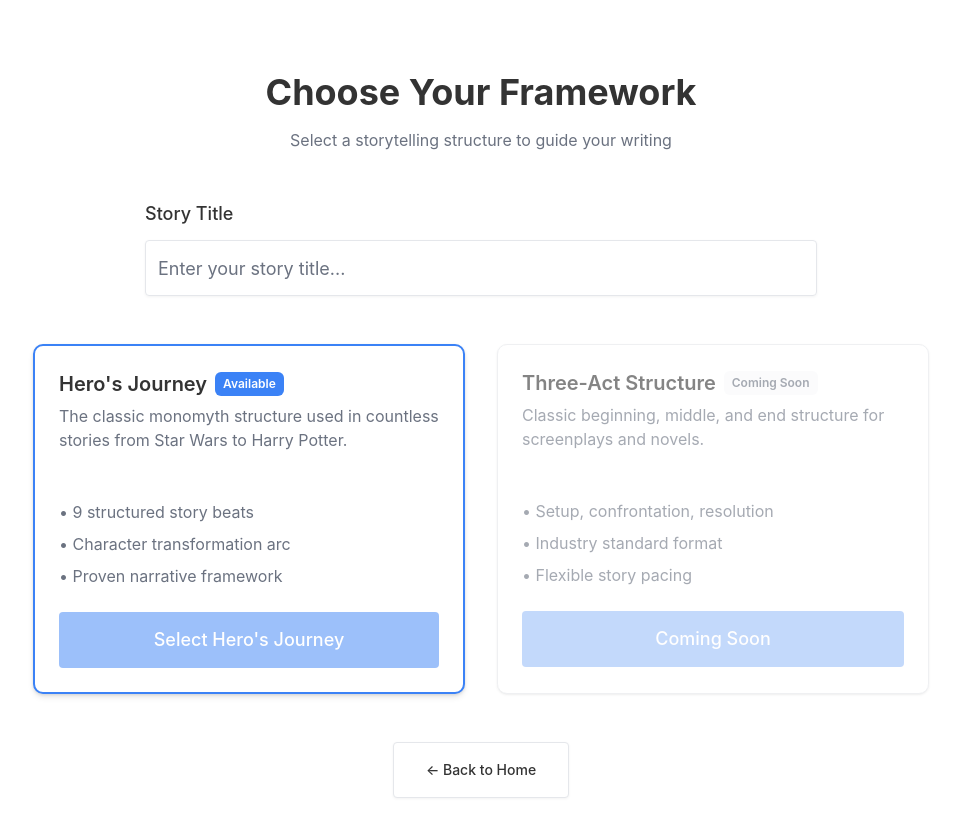
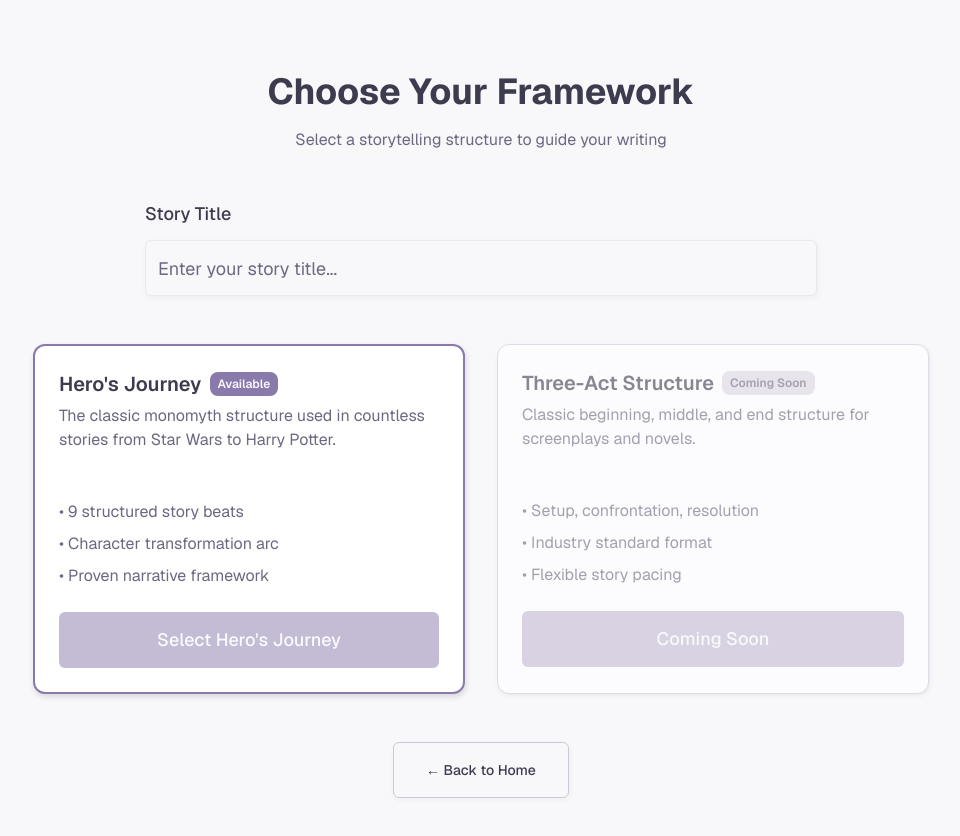
Before and after one commit to MongiLearnsToCode/storycrat, a Next.js app: page /framework in a window 1280 px wide. Shown: the top 836 px of the page, without its empty margins (159-1119 px from the left). Built offline with nearby package versions, Linux system fonts and the light colour scheme; no server answers.

Commit message:
Apply Amethyst Haze theme and improve export UI
- Added Amethyst Haze theme with purple color scheme
- Replaced separate TXT/PDF buttons with single Export dropdown
- Added dropdown menu with format options for cleaner UI

```diff
--- a/src/app/globals.css
+++ b/src/app/globals.css
@@ -6,8 +6,8 @@
 @theme inline {
   --color-background: var(--background);
   --color-foreground: var(--foreground);
-  --font-sans: Inter, sans-serif;
-  --font-mono: JetBrains Mono, monospace;
+  --font-sans: Geist, sans-serif;
+  --font-mono: "Fira Code", "Courier New", monospace;
   --color-sidebar-ring: var(--sidebar-ring);
   --color-sidebar-border: var(--sidebar-border);
   --color-sidebar-accent-foreground: var(--sidebar-accent-foreground);
@@ -41,8 +41,8 @@
   --radius-md: calc(var(--radius) - 2px);
   --radius-lg: var(--radius);
   --radius-xl: calc(var(--radius) + 4px);
-  --font-serif: Source Serif 4, serif;
-  --radius: 0.375rem;
+  --font-serif: "Lora", Georgia, serif;
+  --radius: 0.5rem;
   --tracking-tighter: calc(var(--tracking-normal) - 0.05em);
   --tracking-tight: calc(var(--tracking-normal) - 0.025em);
   --tracking-wide: calc(var(--tracking-normal) + 0.025em);
@@ -69,114 +69,114 @@
 }
 
 :root {
-  --radius: 0.375rem;
-  --background: oklch(1.0000 0 0);
-  --foreground: oklch(0.3211 0 0);
+  --radius: 0.5rem;
+  --background: oklch(0.9777 0.0041 301.4256);
+  --foreground: oklch(0.3651 0.0325 287.0807);
   --card: oklch(1.0000 0 0);
-  --card-foreground: oklch(0.3211 0 0);
+  --card-foreground: oklch(0.3651 0.0325 287.0807);
   --popover: oklch(1.0000 0 0);
-  --popover-foreground: oklch(0.3211 0 0);
-  --primary: oklch(0.6231 0.1880 259.8145);
-  --primary-foreground: oklch(1.0000 0 0);
-  --secondary: oklch(0.9670 0.0029 264.5419);
-  --secondary-foreground: oklch(0.4461 0.0263 256.8018);
-  --muted: oklch(0.9846 0.0017 247.8389);
-  --muted-foreground: oklch(0.5510 0.0234 264.3637);
-  --accent: oklch(0.9514 0.0250 236.8242);
-  --accent-foreground: oklch(0.3791 0.1378 265.5222);
-  --destructive: oklch(0.6368 0.2078 25.3313);
-  --border: oklch(0.9276 0.0058 264.5313);
-  --input: oklch(0.9276 0.0058 264.5313);
-  --ring: oklch(0.6231 0.1880 259.8145);
-  --chart-1: oklch(0.6231 0.1880 259.8145);
-  --chart-2: oklch(0.5461 0.2152 262.8809);
-  --chart-3: oklch(0.4882 0.2172 264.3763);
-  --chart-4: oklch(0.4244 0.1809 265.6377);
-  --chart-5: oklch(0.3791 0.1378 265.5222);
-  --sidebar: oklch(0.9846 0.0017 247.8389);
-  --sidebar-foreground: oklch(0.3211 0 0);
-  --sidebar-primary: oklch(0.6231 0.1880 259.8145);
-  --sidebar-primary-foreground: oklch(1.0000 0 0);
-  --sidebar-accent: oklch(0.9514 0.0250 236.8242);
-  --sidebar-accent-foreground: oklch(0.3791 0.1378 265.5222);
-  --sidebar-border: oklch(0.9276 0.0058 264.5313);
-  --sidebar-ring: oklch(0.6231 0.1880 259.8145);
-  --destructive-foreground: oklch(1.0000 0 0);
-  --font-sans: Inter, sans-serif;
-  --font-serif: Source Serif 4, serif;
-  --font-mono: JetBrains Mono, monospace;
-  --shadow-color: oklch(0 0 0);
-  --shadow-opacity: 0.1;
-  --shadow-blur: 3px;
-  --shadow-spread: 0px;
-  --shadow-offset-x: 0;
-  --shadow-offset-y: 1px;
+  --popover-foreground: oklch(0.3651 0.0325 287.0807);
+  --primary: oklch(0.6104 0.0767 299.7335);
+  --primary-foreground: oklch(0.9777 0.0041 301.4256);
+  --secondary: oklch(0.8957 0.0265 300.2416);
+  --secondary-foreground: oklch(0.3651 0.0325 287.0807);
+  --muted: oklch(0.8906 0.0139 299.7754);
+  --muted-foreground: oklch(0.5288 0.0375 290.7895);
+  --accent: oklch(0.7889 0.0802 359.9375);
+  --accent-foreground: oklch(0.3394 0.0441 1.7583);
+  --destructive: oklch(0.6332 0.1578 22.6734);
+  --border: oklch(0.8447 0.0226 300.1421);
+  --input: oklch(0.9329 0.0124 301.2783);
+  --ring: oklch(0.6104 0.0767 299.7335);
+  --chart-1: oklch(0.6104 0.0767 299.7335);
+  --chart-2: oklch(0.7889 0.0802 359.9375);
+  --chart-3: oklch(0.7321 0.0749 169.8670);
+  --chart-4: oklch(0.8540 0.0882 76.8292);
+  --chart-5: oklch(0.7857 0.0645 258.0839);
+  --sidebar: oklch(0.9554 0.0082 301.3541);
+  --sidebar-foreground: oklch(0.3651 0.0325 287.0807);
+  --sidebar-primary: oklch(0.6104 0.0767 299.7335);
+  --sidebar-primary-foreground: oklch(0.9777 0.0041 301.4256);
+  --sidebar-accent: oklch(0.7889 0.0802 359.9375);
+  --sidebar-accent-foreground: oklch(0.3394 0.0441 1.7583);
+  --sidebar-border: oklch(0.8719 0.0198 302.1690);
+  --sidebar-ring: oklch(0.6104 0.0767 299.7335);
+  --destructive-foreground: oklch(0.9777 0.0041 301.4256);
+  --font-sans: Geist, sans-serif;
+  --font-serif: "Lora", Georgia, serif;
+  --font-mono: "Fira Code", "Courier New", monospace;
+  --shadow-color: hsl(0 0% 0%);
+  --shadow-opacity: 0.06;
+  --shadow-blur: 5px;
+  --shadow-spread: 1px;
+  --shadow-offset-x: 1px;
+  --shadow-offset-y: 2px;
   --letter-spacing: 0em;
   --spacing: 0.25rem;
-  --shadow-2xs: 0 1px 3px 0px hsl(0 0% 0% / 0.05);
-  --shadow-xs: 0 1px 3px 0px hsl(0 0% 0% / 0.05);
-  --shadow-sm: 0 1px 3px 0px hsl(0 0% 0% / 0.10), 0 1px 2px -1px hsl(0 0% 0% / 0.10);
-  --shadow: 0 1px 3px 0px hsl(0 0% 0% / 0.10), 0 1px 2px -1px hsl(0 0% 0% / 0.10);
-  --shadow-md: 0 1px 3px 0px hsl(0 0% 0% / 0.10), 0 2px 4px -1px hsl(0 0% 0% / 0.10);
-  --shadow-lg: 0 1px 3px 0px hsl(0 0% 0% / 0.10), 0 4px 6px -1px hsl(0 0% 0% / 0.10);
-  --shadow-xl: 0 1px 3px 0px hsl(0 0% 0% / 0.10), 0 8px 10px -1px hsl(0 0% 0% / 0.10);
-  --shadow-2xl: 0 1px 3px 0px hsl(0 0% 0% / 0.25);
+  --shadow-2xs: 1px 2px 5px 1px hsl(0 0% 0% / 0.03);
+  --shadow-xs: 1px 2px 5px 1px hsl(0 0% 0% / 0.03);
+  --shadow-sm: 1px 2px 5px 1px hsl(0 0% 0% / 0.06), 1px 1px 2px 0px hsl(0 0% 0% / 0.06);
+  --shadow: 1px 2px 5px 1px hsl(0 0% 0% / 0.06), 1px 1px 2px 0px hsl(0 0% 0% / 0.06);
+  --shadow-md: 1px 2px 5px 1px hsl(0 0% 0% / 0.06), 1px 2px 4px 0px hsl(0 0% 0% / 0.06);
+  --shadow-lg: 1px 2px 5px 1px hsl(0 0% 0% / 0.06), 1px 4px 6px 0px hsl(0 0% 0% / 0.06);
+  --shadow-xl: 1px 2px 5px 1px hsl(0 0% 0% / 0.06), 1px 8px 10px 0px hsl(0 0% 0% / 0.06);
+  --shadow-2xl: 1px 2px 5px 1px hsl(0 0% 0% / 0.15);
   --tracking-normal: 0em;
 }
 
 .dark {
-  --background: oklch(0.2046 0 0);
-  --foreground: oklch(0.9219 0 0);
-  --card: oklch(0.2686 0 0);
-  --card-foreground: oklch(0.9219 0 0);
-  --popover: oklch(0.2686 0 0);
-  --popover-foreground: oklch(0.9219 0 0);
-  --primary: oklch(0.6231 0.1880 259.8145);
-  --primary-foreground: oklch(1.0000 0 0);
-  --secondary: oklch(0.2686 0 0);
-  --secondary-foreground: oklch(0.9219 0 0);
-  --muted: oklch(0.2686 0 0);
-  --muted-foreground: oklch(0.7155 0 0);
-  --accent: oklch(0.3791 0.1378 265.5222);
-  --accent-foreground: oklch(0.8823 0.0571 254.1284);
-  --destructive: oklch(0.6368 0.2078 25.3313);
-  --border: oklch(0.3715 0 0);
-  --input: oklch(0.3715 0 0);
-  --ring: oklch(0.6231 0.1880 259.8145);
-  --chart-1: oklch(0.7137 0.1434 254.6240);
-  --chart-2: oklch(0.6231 0.1880 259.8145);
-  --chart-3: oklch(0.5461 0.2152 262.8809);
-  --chart-4: oklch(0.4882 0.2172 264.3763);
-  --chart-5: oklch(0.4244 0.1809 265.6377);
-  --sidebar: oklch(0.2046 0 0);
-  --sidebar-foreground: oklch(0.9219 0 0);
-  --sidebar-primary: oklch(0.6231 0.1880 259.8145);
-  --sidebar-primary-foreground: oklch(1.0000 0 0);
-  --sidebar-accent: oklch(0.3791 0.1378 265.5222);
-  --sidebar-accent-foreground: oklch(0.8823 0.0571 254.1284);
-  --sidebar-border: oklch(0.3715 0 0);
-  --sidebar-ring: oklch(0.6231 0.1880 259.8145);
-  --destructive-foreground: oklch(1.0000 0 0);
-  --radius: 0.375rem;
-  --font-sans: Inter, sans-serif;
-  --font-serif: Source Serif 4, serif;
-  --font-mono: JetBrains Mono, monospace;
-  --shadow-color: oklch(0 0 0);
-  --shadow-opacity: 0.1;
-  --shadow-blur: 3px;
-  --shadow-spread: 0px;
-  --shadow-offset-x: 0;
-  --shadow-offset-y: 1px;
+  --background: oklch(0.2166 0.0215 292.8474);
+  --foreground: oklch(0.9053 0.0245 293.5570);
+  --card: oklch(0.2544 0.0301 292.7315);
+  --card-foreground: oklch(0.9053 0.0245 293.5570);
+  --popover: oklch(0.2544 0.0301 292.7315);
+  --popover-foreground: oklch(0.9053 0.0245 293.5570);
+  --primary: oklch(0.7058 0.0777 302.0489);
+  --primary-foreground: oklch(0.2166 0.0215 292.8474);
+  --secondary: oklch(0.4604 0.0472 295.5578);
+  --secondary-foreground: oklch(0.9053 0.0245 293.5570);
+  --muted: oklch(0.2560 0.0320 294.8380);
+  --muted-foreground: oklch(0.6974 0.0282 300.0614);
+  --accent: oklch(0.3181 0.0321 308.6149);
+  --accent-foreground: oklch(0.8391 0.0692 2.6681);
+  --destructive: oklch(0.6875 0.1420 21.4566);
+  --border: oklch(0.3063 0.0359 293.3367);
+  --input: oklch(0.2847 0.0346 291.2726);
+  --ring: oklch(0.7058 0.0777 302.0489);
+  --chart-1: oklch(0.7058 0.0777 302.0489);
+  --chart-2: oklch(0.8391 0.0692 2.6681);
+  --chart-3: oklch(0.7321 0.0749 169.8670);
+  --chart-4: oklch(0.8540 0.0882 76.8292);
+  --chart-5: oklch(0.7857 0.0645 258.0839);
+  --sidebar: oklch(0.1985 0.0200 293.6639);
+  --sidebar-foreground: oklch(0.9053 0.0245 293.5570);
+  --sidebar-primary: oklch(0.7058 0.0777 302.0489);
+  --sidebar-primary-foreground: oklch(0.2166 0.0215 292.8474);
+  --sidebar-accent: oklch(0.3181 0.0321 308.6149);
+  --sidebar-accent-foreground: oklch(0.8391 0.0692 2.6681);
+  --sidebar-border: oklch(0.2847 0.0346 291.2726);
+  --sidebar-ring: oklch(0.7058 0.0777 302.0489);
+  --destructive-foreground: oklch(0.2166 0.0215 292.8474);
+  --radius: 0.5rem;
+  --font-sans: Geist, sans-serif;
+  --font-serif: "Lora", Georgia, serif;
+  --font-mono: "Fira Code", "Courier New", monospace;
+  --shadow-color: hsl(0 0% 0%);
+  --shadow-opacity: 0.06;
+  --shadow-blur: 5px;
+  --shadow-spread: 1px;
+  --shadow-offset-x: 1px;
+  --shadow-offset-y: 2px;
   --letter-spacing: 0em;
   --spacing: 0.25rem;
-  --shadow-2xs: 0 1px 3px 0px hsl(0 0% 0% / 0.05);
-  --shadow-xs: 0 1px 3px 0px hsl(0 0% 0% / 0.05);
-  --shadow-sm: 0 1px 3px 0px hsl(0 0% 0% / 0.10), 0 1px 2px -1px hsl(0 0% 0% / 0.10);
-  --shadow: 0 1px 3px 0px hsl(0 0% 0% / 0.10), 0 1px 2px -1px hsl(0 0% 0% / 0.10);
-  --shadow-md: 0 1px 3px 0px hsl(0 0% 0% / 0.10), 0 2px 4px -1px hsl(0 0% 0% / 0.10);
-  --shadow-lg: 0 1px 3px 0px hsl(0 0% 0% / 0.10), 0 4px 6px -1px hsl(0 0% 0% / 0.10);
-  --shadow-xl: 0 1px 3px 0px hsl(0 0% 0% / 0.10), 0 8px 10px -1px hsl(0 0% 0% / 0.10);
-  --shadow-2xl: 0 1px 3px 0px hsl(0 0% 0% / 0.25);
+  --shadow-2xs: 1px 2px 5px 1px hsl(0 0% 0% / 0.03);
+  --shadow-xs: 1px 2px 5px 1px hsl(0 0% 0% / 0.03);
+  --shadow-sm: 1px 2px 5px 1px hsl(0 0% 0% / 0.06), 1px 1px 2px 0px hsl(0 0% 0% / 0.06);
+  --shadow: 1px 2px 5px 1px hsl(0 0% 0% / 0.06), 1px 1px 2px 0px hsl(0 0% 0% / 0.06);
+  --shadow-md: 1px 2px 5px 1px hsl(0 0% 0% / 0.06), 1px 2px 4px 0px hsl(0 0% 0% / 0.06);
+  --shadow-lg: 1px 2px 5px 1px hsl(0 0% 0% / 0.06), 1px 4px 6px 0px hsl(0 0% 0% / 0.06);
+  --shadow-xl: 1px 2px 5px 1px hsl(0 0% 0% / 0.06), 1px 8px 10px 0px hsl(0 0% 0% / 0.06);
+  --shadow-2xl: 1px 2px 5px 1px hsl(0 0% 0% / 0.15);
 }
 
 @layer base {
```
Also changed, not shown: src/app/story/page.tsx (+20 -9 lines).
